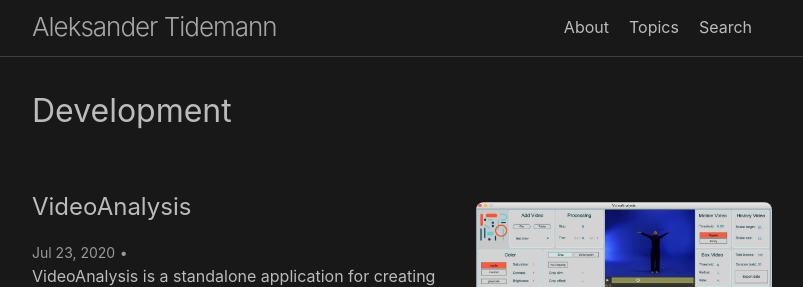
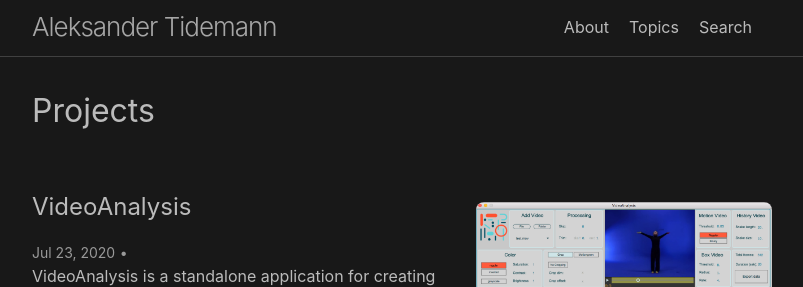
Before and after one commit to AleksanderTidemann/AleksanderTidemann.github.io, a Jekyll site: the page built from Projects.md, in a window 1280 px wide. Shown: the top 287 px of the page, without its empty margins (238-1041 px from the left). Built offline with Jekyll 4.4.1, drawn with Linux system fonts in a browser that asks for light colours.

Commit message:
Another VA update...

```diff
--- a/Development.md
+++ b/Projects.md
@@ -1,13 +1,13 @@
 ---
 layout: page
-title: Development
-permalink: /Development/
+title: Projects
+permalink: /Projects/
 ---
 
 {%- if site.posts.size > 0 -%}
   <!-- <h2 class="post-list-heading">{{ page.list_title | default: "Posts" }}</h2> -->
   <ul class="post-list">
-    {%- for post in site.categories.Development -%}
+    {%- for post in site.categories.Projects -%}
     <li>
       {%- if post.image -%}
       <img src="{{ post.image | prepend: site.baseurl }}" alt="{{ post.title }}" title="{{ post.title }}">
--- a/_config.yml
+++ b/_config.yml
@@ -11,7 +11,7 @@ paginate: 3
 paginate_path: "/blog/page:num/"
 categories:
   - General
-  - Development
+  - Projects
 
 # Build settings
 markdown: kramdown
--- a/_data/menulist.yml
+++ b/_data/menulist.yml
@@ -6,7 +6,7 @@ toc:
     subfolderitems:
       - page: General
         url: /General/
-      - page: Development
-        url: /Development/
+      - page: Projects
+        url: /Projects/
   - title: Search
     url: /Search/
```
Also changed, not shown: About.md (+0 -13 lines), _posts/2020-07-23-videoanalysis.md (+2 -2 lines).
